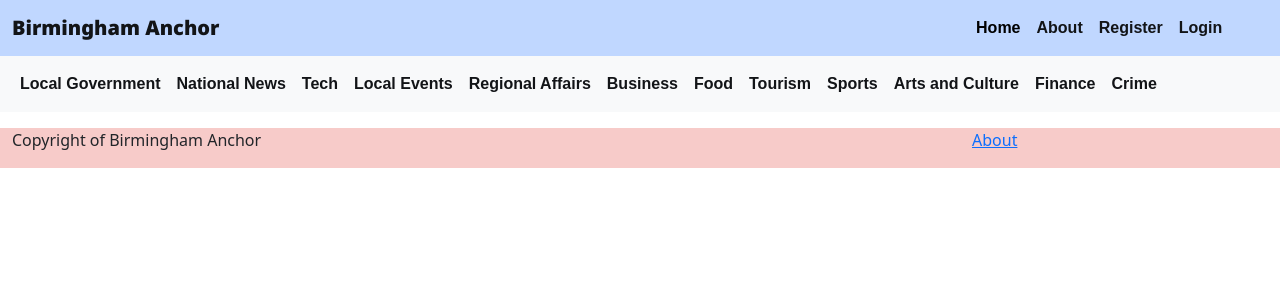
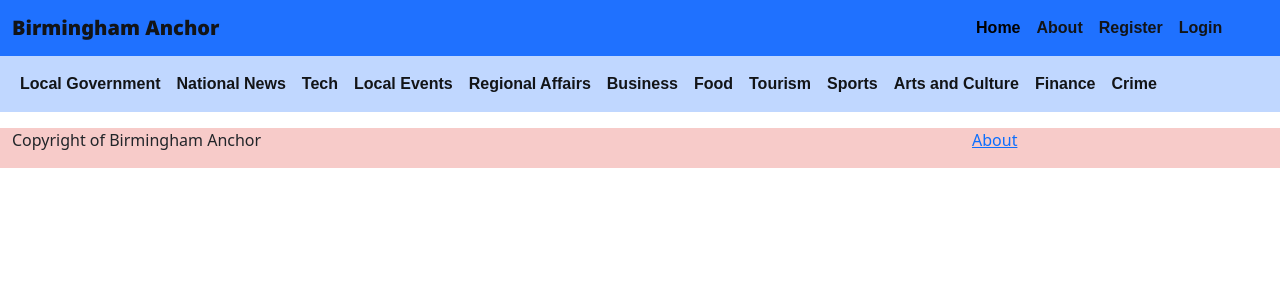
Before and after one commit to c-e-jones/anchornews, a Django app: page / in a window 1280 px wide. Shown: the top 300 px of the page. Run offline with Django 4.2, Linux system fonts and the light colour scheme; data that the repository does not hold is empty; some libraries are stand-ins or nearby versions.

Commit message:
styling sub-nav, modifying to look more comfy or coprorate with contrast to above nav

```diff
--- a/static/css/style.css
+++ b/static/css/style.css
@@ -1,6 +1,10 @@
 /*** background style settings ***/
 
-#bg-brum-blue {
+#bg-brum-blue-1 {
+    background-color: #1F71FF;
+}
+
+#bg-brum-blue-2 {
     background-color: #c0d7ff;
 }
 
--- a/templates/base.html
+++ b/templates/base.html
@@ -25,7 +25,7 @@
 <body>
 
     <!-- Navigation -->
-    <nav class="navbar navbar-expand-lg" id="bg-brum-blue">
+    <nav class="navbar navbar-expand-lg" id="bg-brum-blue-1">
         <div class="container-fluid">
             <a class="navbar-brand nav-text-title" href="#">Birmingham Anchor</a>
             <button class="navbar-toggler" type="button" data-bs-toggle="collapse" data-bs-target="#navbarText"
@@ -51,7 +51,7 @@
             </div>
         </div>
     </nav>
-    <nav class="navbar navbar-expand-lg bg-body-tertiary">
+    <nav class="navbar navbar-expand-lg" id="bg-brum-blue-2">
         <div class="container-fluid">
             <div class="collapse navbar-collapse" id="navbarText">
                 <ul class="navbar-nav me-auto mb-2 mb-lg-0">
```
